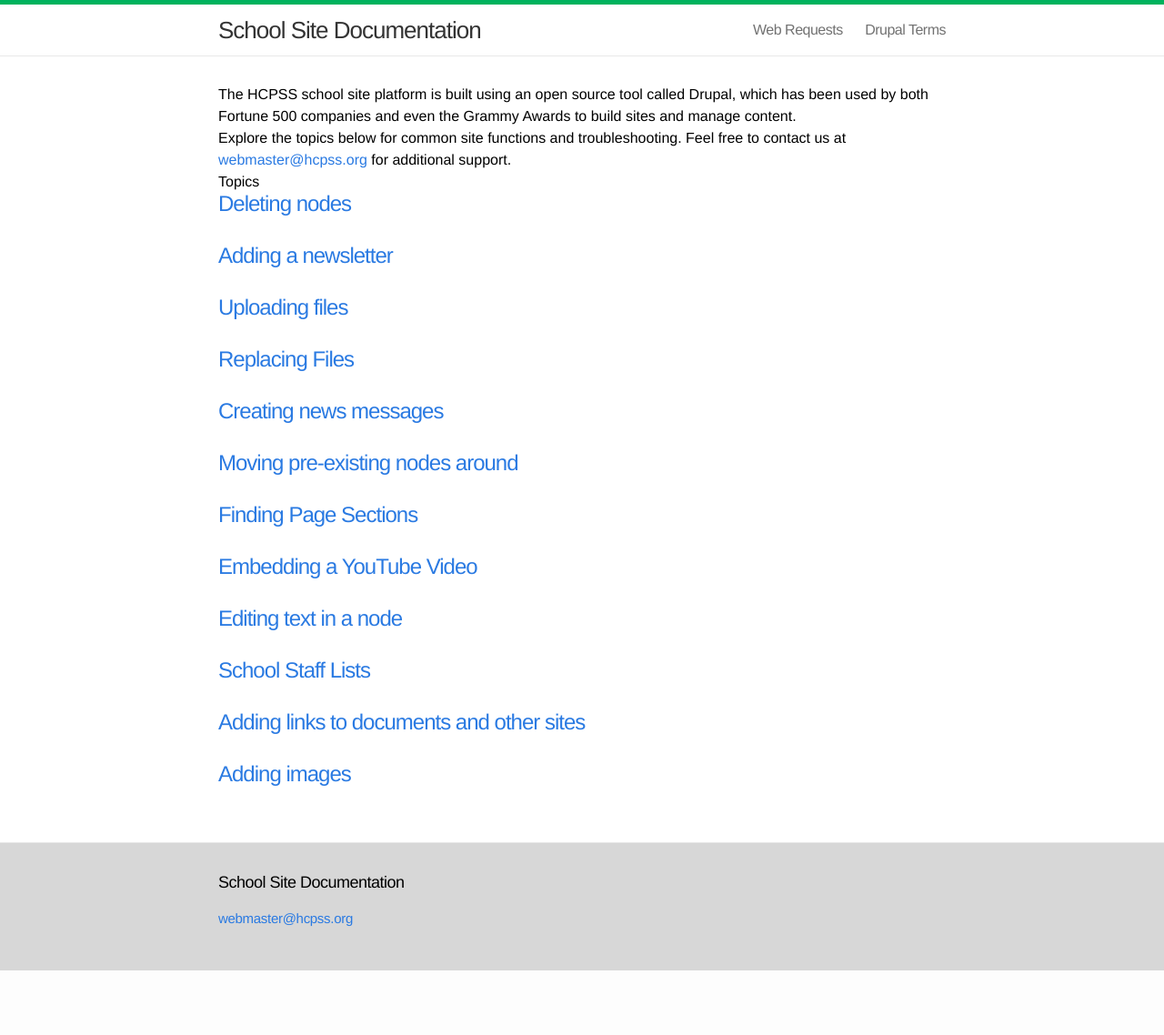
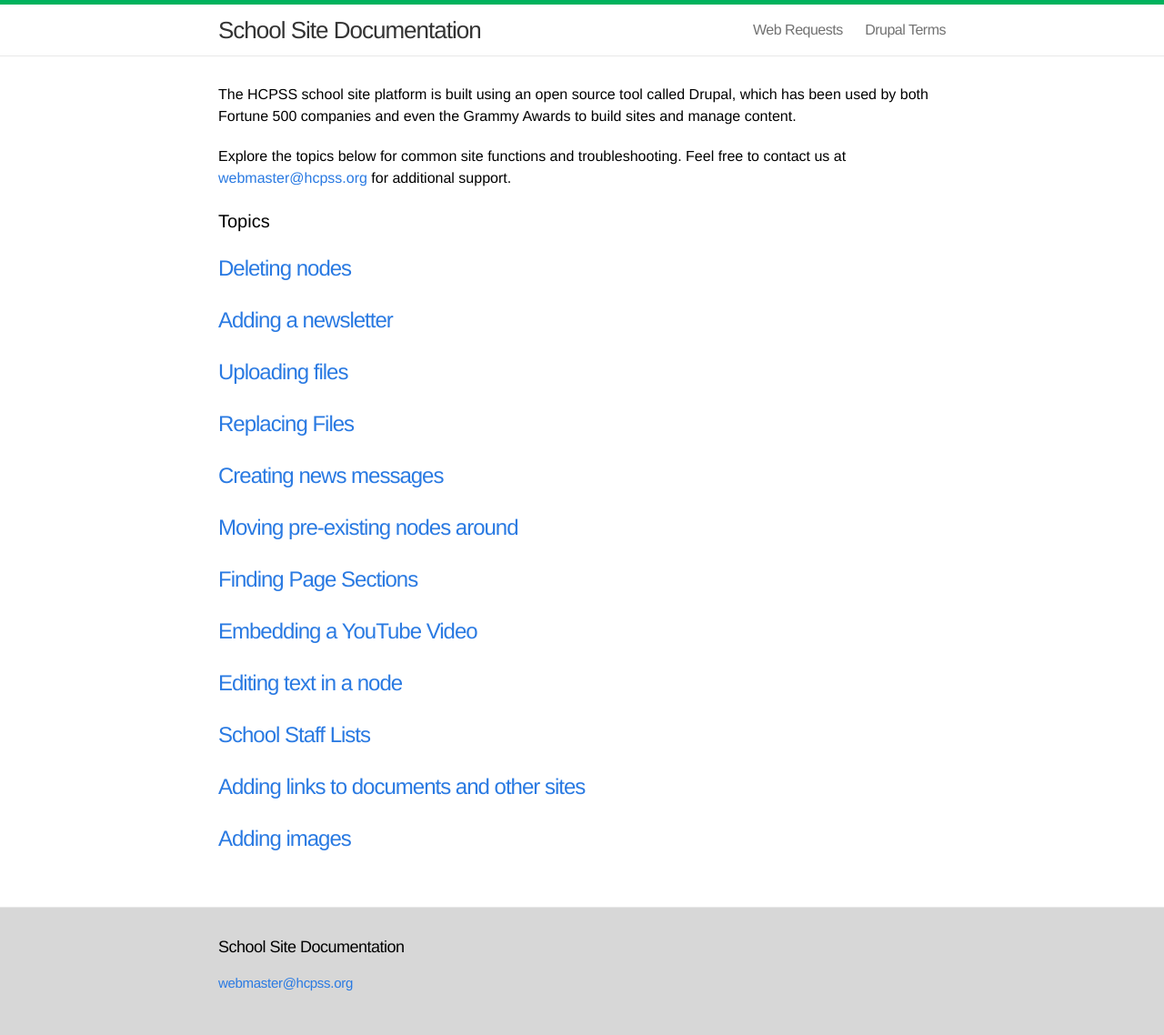
Before and after one commit to HCPSS/schoolsites-help, a Jekyll site: the page built from index.html, in a window 1280 px wide. Shown: the whole page at 91% size. Built offline with Jekyll 4.4.1, drawn with Linux system fonts in a browser that asks for light colours; Markdown is read by kramdown in place of the engine named in the settings; before the commit the page ends 1067 px from its top, so only the background shows below that.

Commit message:
.home header changes

```diff
--- a/css/main.css
+++ b/css/main.css
@@ -145,7 +145,9 @@ a:visited { color: #205caa; }
 /* Home styles */
 /* ----------------------------------------------------------*/
 
-.home h1 { margin-bottom: 25px; }
+.home h2 {font-size:20px; ; margin-bottom: 25px; }
+
+.home p {margin-bottom: 20px;}
 
 .posts { list-style-type: none; }
 
```
